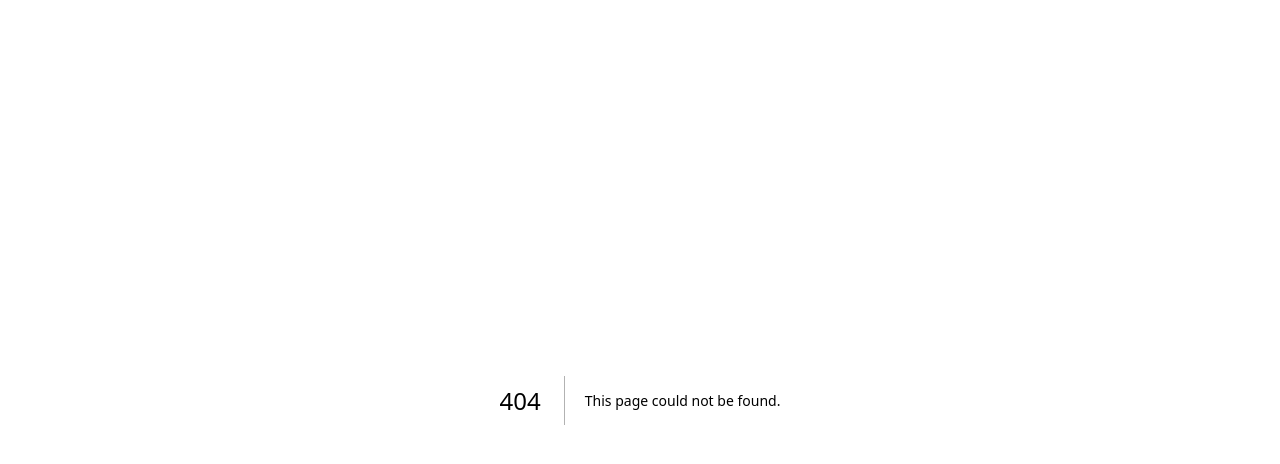
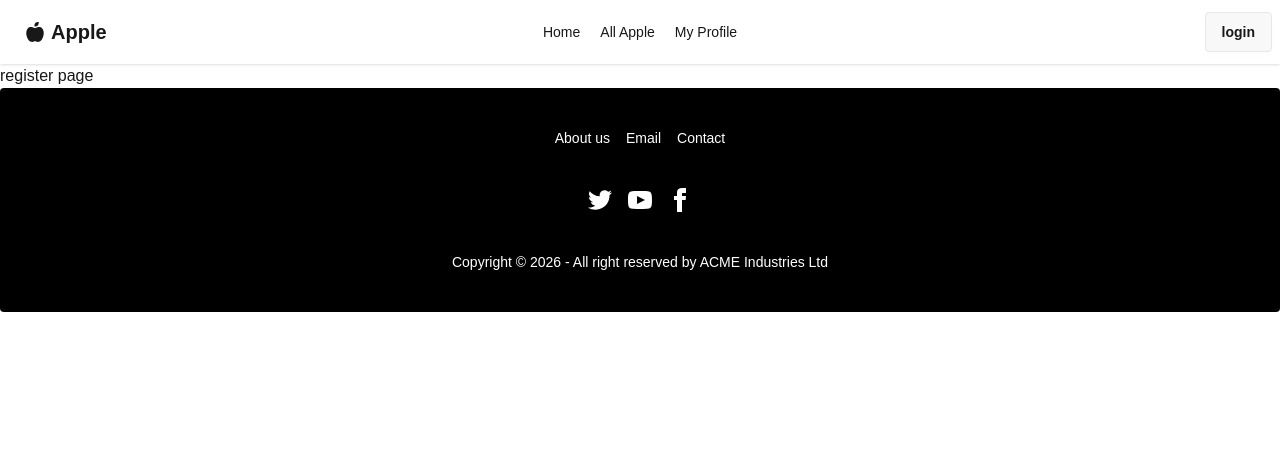
Before and after one commit to rakibulislam08/A8-apple, a Next.js app: page /register in a window 1280 px wide. Before the commit this address had no page. Shown: the top 464 px of the page. Built offline with nearby package versions, Linux system fonts and the light colour scheme.

Commit message:
complete a navbar and footer section

```diff
--- a/package.json
+++ b/package.json
@@ -11,7 +11,8 @@
   "dependencies": {
     "next": "16.3.5",
     "react": "19.2.8",
-    "react-dom": "19.2.8"
+    "react-dom": "19.2.8",
+    "react-icons": "^5.7.0"
   },
   "devDependencies": {
     "@tailwindcss/postcss": "^4",
--- /dev/null
+++ b/src/app/details/[id]/page.jsx
@@ -0,0 +1,11 @@
+import React from 'react';
+
+const AppleDetailsPage = () => {
+    return (
+        <div>
+            details
+        </div>
+    );
+};
+
+export default AppleDetailsPage;
--- a/src/app/layout.js
+++ b/src/app/layout.js
@@ -1,5 +1,9 @@
 import { Geist, Geist_Mono } from "next/font/google";
 import "./globals.css";
+import { NEXT_ACTION_REVALIDATED_HEADER } from "next/dist/client/components/app-router-headers";
+
+import Navbar from "@/components/shared/Navbar";
+import Footer from "@/components/shared/Footer";
 
 const geistSans = Geist({
   variable: "--font-geist-sans",
@@ -22,7 +26,12 @@
       lang="en"
       className={`${geistSans.variable} ${geistMono.variable} h-full antialiased`}
     >
-      <body className="min-h-full flex flex-col">{children}</body>
+      <body className="min-h-full flex flex-col">
+        <Navbar/>
+
+        {children}
+        <Footer/>
+        </body>
     </html>
   );
 }
--- /dev/null
+++ b/src/app/login/page.jsx
@@ -0,0 +1,11 @@
+import React from 'react';
+
+const LoginPage = () => {
+    return (
+        <div>
+            log in
+        </div>
+    );
+};
+
+export default LoginPage;
--- a/src/app/page.js
+++ b/src/app/page.js
@@ -3,7 +3,7 @@
 export default function Home() {
   return (
     <div>
-      hello web
+     home page
     </div>
   );
 }
--- /dev/null
+++ b/src/app/register/page.jsx
@@ -0,0 +1,11 @@
+import React from 'react';
+
+const RegisterPage = () => {
+    return (
+        <div>
+            register page
+        </div>
+    );
+};
+
+export default RegisterPage;
--- /dev/null
+++ b/src/components/shared/Footer.jsx
@@ -0,0 +1,60 @@
+import React from 'react';
+
+const Footer = () => {
+    return (
+        <div className='container mx-auto'>
+            <footer className="footer footer-horizontal footer-center bg-black text-base-content rounded p-10">
+                <nav className="grid grid-flow-col gap-4 text-white">
+                    <a className="link link-hover">About us</a>
+                    <a className="link link-hover">Email</a>
+                    <a className="link link-hover">Contact</a>
+                </nav>
+                <nav>
+                    <div className="grid grid-flow-col text-white gap-4">
+                        <a>
+                            <svg
+                                aria-label="Twitter"
+                                xmlns="http://www.w3.org/2000/svg"
+                                width="24"
+                                height="24"
+                                viewBox="0 0 24 24"
+                                className="fill-current">
+                                <path
+                                    d="M24 4.557c-.883.392-1.832.656-2.828.775 1.017-.609 1.798-1.574 2.165-2.724-.951.564-2.005.974-3.127 1.195-.897-.957-2.178-1.555-3.594-1.555-3.179 0-5.515 2.966-4.797 6.045-4.091-.205-7.719-2.165-10.148-5.144-1.29 2.213-.669 5.108 1.523 6.574-.806-.026-1.566-.247-2.229-.616-.054 2.281 1.581 4.415 3.949 4.89-.693.188-1.452.232-2.224.084.626 1.956 2.444 3.379 4.6 3.419-2.07 1.623-4.678 2.348-7.29 2.04 2.179 1.397 4.768 2.212 7.548 2.212 9.142 0 14.307-7.721 13.995-14.646.962-.695 1.797-1.562 2.457-2.549z"></path>
+                            </svg>
+                        </a>
+                        <a>
+                            <svg
+                                aria-label="YouTube"
+                                xmlns="http://www.w3.org/2000/svg"
+                                width="24"
+                                height="24"
+                                viewBox="0 0 24 24"
+                                className="fill-current">
+                                <path
+                                    d="M19.615 3.184c-3.604-.246-11.631-.245-15.23 0-3.897.266-4.356 2.62-4.385 8.816.029 6.185.484 8.549 4.385 8.816 3.6.245 11.626.246 15.23 0 3.897-.266 4.356-2.62 4.385-8.816-.029-6.185-.484-8.549-4.385-8.816zm-10.615 12.816v-8l8 3.993-8 4.007z"></path>
+                            </svg>
+                        </a>
+                        <a>
+                            <svg
+                                aria-label="Facebook"
+                                xmlns="http://www.w3.org/2000/svg"
+                                width="24"
+                                height="24"
+                                viewBox="0 0 24 24"
+                                className="fill-current">
+                                <path
+                                    d="M9 8h-3v4h3v12h5v-12h3.642l.358-4h-4v-1.667c0-.955.192-1.333 1.115-1.333h2.885v-5h-3.808c-3.596 0-5.192 1.583-5.192 4.615v3.385z"></path>
+                            </svg>
+                        </a>
+                    </div>
+                </nav>
+                <aside>
+                    <p className='text-white'>Copyright © {new Date().getFullYear()} - All right reserved by ACME Industries Ltd</p>
+                </aside>
+            </footer>
+        </div>
+    );
+};
+
+export default Footer;
--- /dev/null
+++ b/src/components/shared/Header.jsx
@@ -0,0 +1,11 @@
+import React from 'react';
+
+const Header = () => {
+    return (
+        <div>
+            header
+        </div>
+    );
+};
+
+export default Header;
--- /dev/null
+++ b/src/components/shared/Navbar.jsx
@@ -0,0 +1,41 @@
+import Link from 'next/link';
+import React from 'react';
+import { FaAppleAlt } from 'react-icons/fa';
+
+const Navbar = () => {
+    return (
+        <div className='container mx-auto'>
+            <div className="navbar bg-base-100 shadow-sm">
+                <div className="navbar-start">
+                    <div className="dropdown">
+                        <div tabIndex={0} role="button" className="btn btn-ghost lg:hidden">
+                            <svg aria-label="Menu" xmlns="http://www.w3.org/2000/svg" className="h-5 w-5" fill="none" viewBox="0 0 24 24" stroke="currentColor"> <path strokeLinecap="round" strokeLinejoin="round" strokeWidth="2" d="M4 6h16M4 12h8m-8 6h16" /> </svg>
+                        </div>
+                        <ul
+                            tabIndex={-1}
+                            className="menu menu-sm dropdown-content bg-base-100 rounded-box z-1 mt-3 w-52 p-2 shadow">
+                            <Link href={'/'}><li>Home</li></Link>
+                            <Link href={'all apple'}><li>All Apple</li></Link>
+                            <Link href={'/'}><li>My Profile</li></Link>
+                        </ul>
+                    </div>
+                    <a className="btn btn-ghost text-xl">
+                        <FaAppleAlt />
+                        Apple</a>
+                </div>
+                <div className="navbar-center  hidden lg:flex">
+                    <ul className="menu gap-5 menu-horizontal px-1">
+                        <Link href={'/'}><li>Home</li></Link>
+                        <Link href={'all apple'}><li>All Apple</li></Link>
+                        <Link href={'/'}><li>My Profile</li></Link>
+                    </ul>
+                </div>
+                <div className="navbar-end">
+                    <a className="btn">login</a>
+                </div>
+            </div>
+        </div>
+    );
+};
+
+export default Navbar;
```
Also changed, not shown: 1 other file (tests, documents, lock files or other folders).
